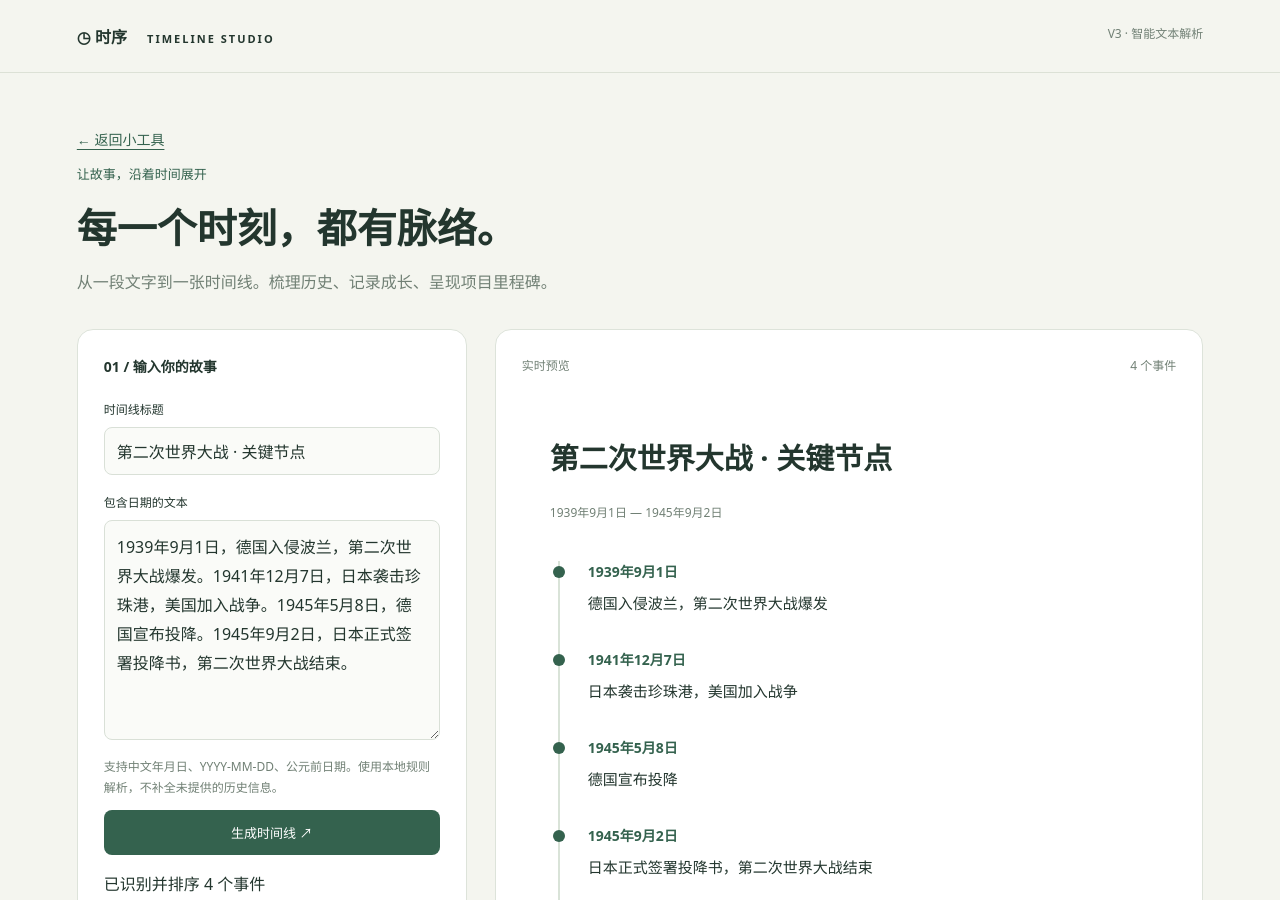
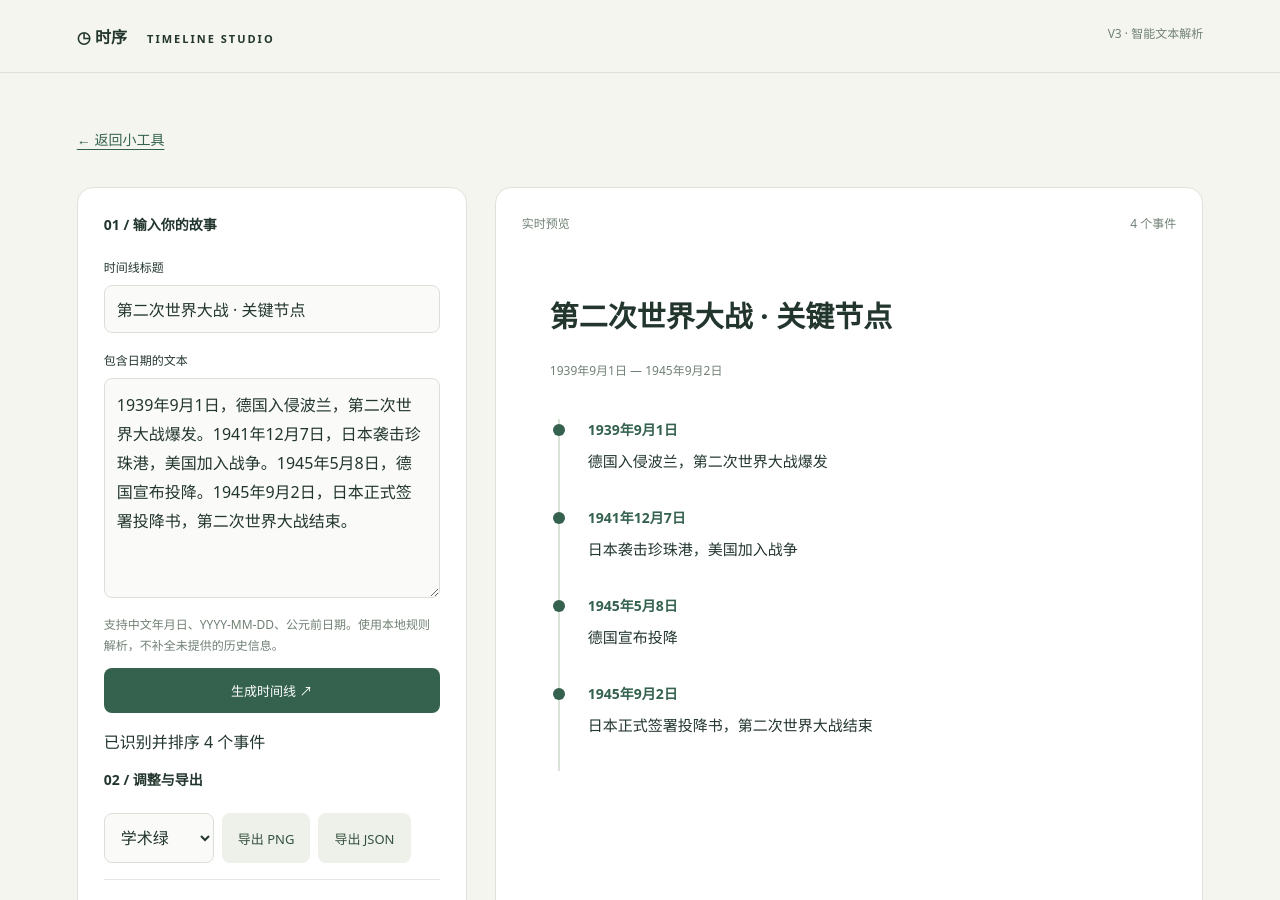
Before and after one commit to roaringdandelion/roaringdandelion.github.io, a Jekyll site: the page apps/shixu/index.html, which Jekyll copies as it is, in a window 1280 px wide and 900 px high. Built offline with Jekyll 4.4.1, drawn with Linux system fonts in a browser that asks for light colours.

Commit message:
Remove promotional intro from Shixu and retain usage instructions

```diff
--- a/apps/shixu/index.html
+++ b/apps/shixu/index.html
@@ -1 +1 @@
-<!doctype html><html lang="zh-CN"><meta charset="utf-8"><meta name="viewport" content="width=device-width,initial-scale=1"><title>时序 · AI时间线生成器</title><link rel="stylesheet" href="style.css"><body><header><b>◷ 时序 <small>TIMELINE STUDIO</small></b><span>V3 · 智能文本解析</span></header><main><a class="site-back" href="../../tools/">← 返回小工具</a><section class="intro"><p>让故事，沿着时间展开</p><h1>每一个时刻，都有脉络。</h1><div>从一段文字到一张时间线。梳理历史、记录成长、呈现项目里程碑。</div></section><div class="workspace"><aside><h2>01 / 输入你的故事</h2><label for="title">时间线标题</label><input id="title" value="第二次世界大战 · 关键节点"><label for="source">包含日期的文本</label><textarea id="source">1939年9月1日，德国入侵波兰，第二次世界大战爆发。1941年12月7日，日本袭击珍珠港，美国加入战争。1945年5月8日，德国宣布投降。1945年9月2日，日本正式签署投降书，第二次世界大战结束。</textarea><p class="hint">支持中文年月日、YYYY-MM-DD、公元前日期。使用本地规则解析，不补全未提供的历史信息。</p><button id="generate">生成时间线 ↗</button><p id="status" role="status"></p><h2>02 / 调整与导出</h2><div class="controls"><select id="theme" aria-label="风格"><option value="sage">学术绿</option><option value="blue">极简蓝</option><option value="terracotta">杂志橙</option></select><button id="png" class="secondary">导出 PNG</button><button id="json" class="secondary">导出 JSON</button></div><div id="editor"></div></aside><article><div class="preview-label">实时预览 <span id="count"></span></div><div id="preview"></div></article></div><footer>你的文本只在当前浏览器处理 · 可编辑事件后再导出</footer></main><script src="app.js"></script></body></html>
+<!doctype html><html lang="zh-CN"><meta charset="utf-8"><meta name="viewport" content="width=device-width,initial-scale=1"><title>时序 · AI时间线生成器</title><link rel="stylesheet" href="style.css"><body><header><b>◷ 时序 <small>TIMELINE STUDIO</small></b><span>V3 · 智能文本解析</span></header><main><a class="site-back" href="../../tools/">← 返回小工具</a><div class="workspace"><aside><h2>01 / 输入你的故事</h2><label for="title">时间线标题</label><input id="title" value="第二次世界大战 · 关键节点"><label for="source">包含日期的文本</label><textarea id="source">1939年9月1日，德国入侵波兰，第二次世界大战爆发。1941年12月7日，日本袭击珍珠港，美国加入战争。1945年5月8日，德国宣布投降。1945年9月2日，日本正式签署投降书，第二次世界大战结束。</textarea><p class="hint">支持中文年月日、YYYY-MM-DD、公元前日期。使用本地规则解析，不补全未提供的历史信息。</p><button id="generate">生成时间线 ↗</button><p id="status" role="status"></p><h2>02 / 调整与导出</h2><div class="controls"><select id="theme" aria-label="风格"><option value="sage">学术绿</option><option value="blue">极简蓝</option><option value="terracotta">杂志橙</option></select><button id="png" class="secondary">导出 PNG</button><button id="json" class="secondary">导出 JSON</button></div><div id="editor"></div></aside><article><div class="preview-label">实时预览 <span id="count"></span></div><div id="preview"></div></article></div><footer>你的文本只在当前浏览器处理 · 可编辑事件后再导出</footer></main><script src="app.js"></script></body></html>
```
